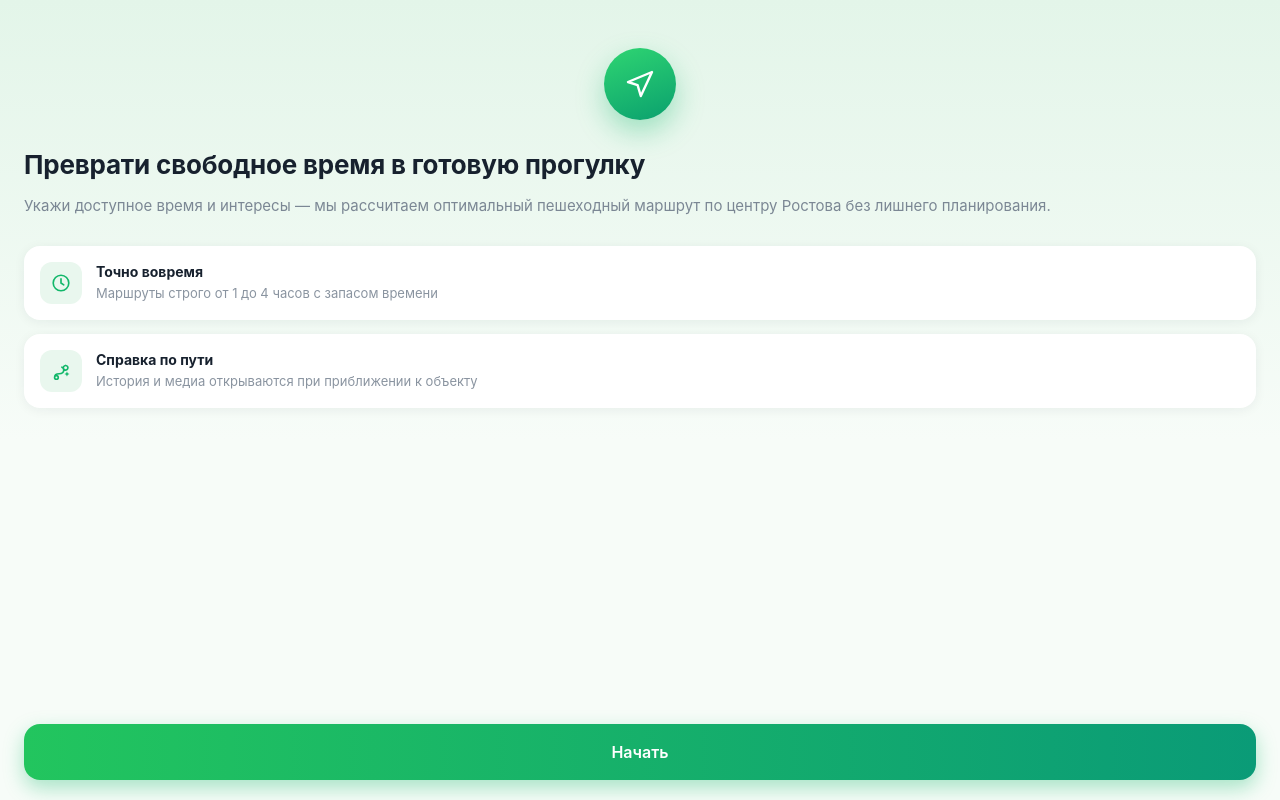
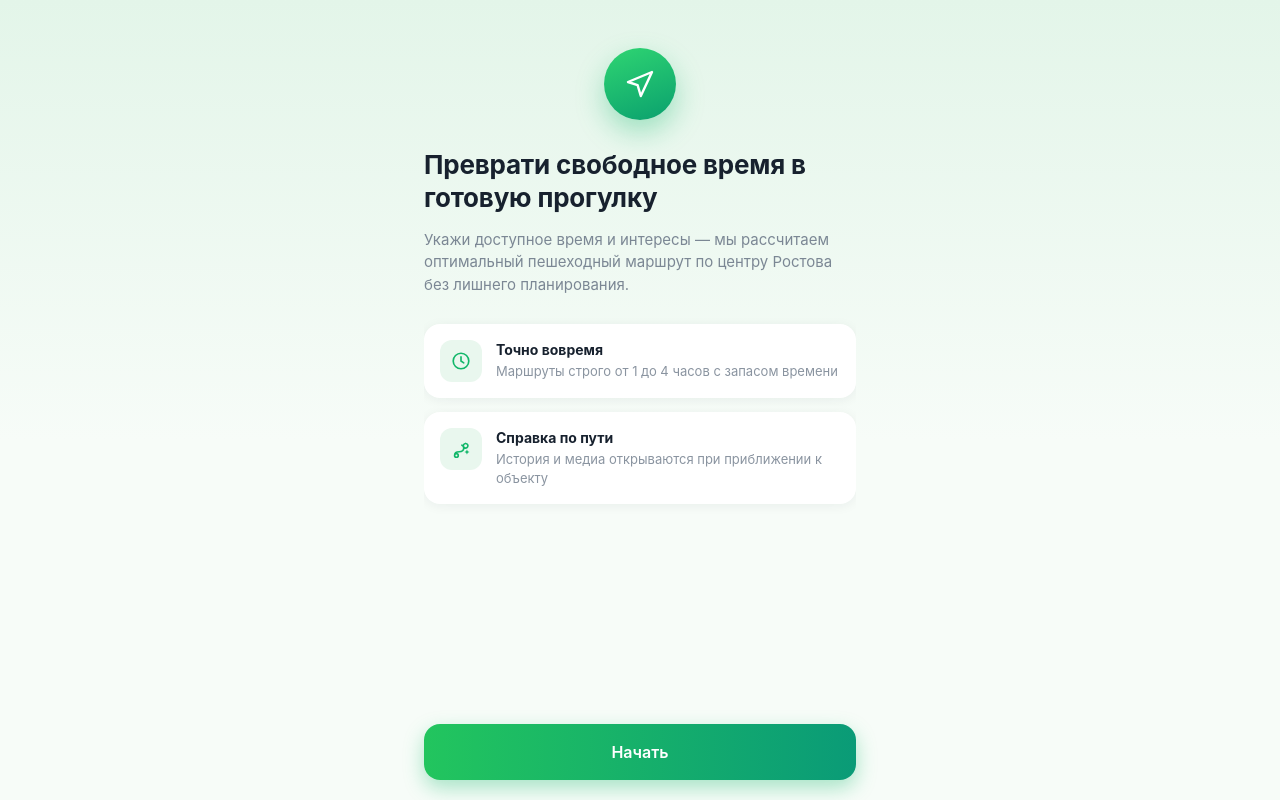
Before and after one commit to san4EZzzZZZ/hackaton_max, a React (Vite) app in the folder frontend/: page / in a window 1280 px wide. Built offline with nearby package versions, Linux system fonts and the light colour scheme; no server answers.

Commit message:
Изменение первого экрана - Убран скролл бар - Добавлена адаптация под разные экраны

```diff
--- a/frontend/src/screens/OnboardingScreen.jsx
+++ b/frontend/src/screens/OnboardingScreen.jsx
@@ -18,6 +18,7 @@ const FEATURES = [
 export default function OnboardingScreen({ onStart }) {
   return (
     <div className={`screen ${styles.screen}`}>
+      <div className="screen__body">
         <div className={styles.hero}>
           <div className={styles.iconWrap}>
             <NavigationIcon className={styles.icon} />
@@ -46,6 +47,7 @@ export default function OnboardingScreen({ onStart }) {
             </div>
           ))}
         </div>
+      </div>
 
       <div className={styles.footer}>
         <PrimaryButton onClick={onStart}>Начать</PrimaryButton>
--- a/frontend/src/screens/OnboardingScreen.module.css
+++ b/frontend/src/screens/OnboardingScreen.module.css
@@ -102,8 +102,9 @@
 }
 
 .footer {
-  margin-top: auto;
-  padding-top: 32px;
+  flex: none;
+  padding-top: 20px;
+  padding-bottom: calc(env(safe-area-inset-bottom) + 20px);
   width: 100%;
   animation: rise-in 0.5s ease 0.44s both;
 }
--- a/frontend/src/screens/RouteResultScreen.jsx
+++ b/frontend/src/screens/RouteResultScreen.jsx
@@ -59,6 +59,7 @@ export default function RouteResultScreen({ route, onEdit, onRestart }) {
         <h1 className={styles.headerTitle}>{route.title}</h1>
       </header>
 
+      <div className="screen__body">
         <div className={styles.summary}>
           <div className={styles.stat}>
             <span className={styles.statValue}>{formatMinutes(totalMinutes)}</span>
@@ -83,6 +84,7 @@ export default function RouteResultScreen({ route, onEdit, onRestart }) {
             ))}
           </ol>
         )}
+      </div>
 
       <div className={styles.footer}>
         <PrimaryButton onClick={onRestart}>Хочу новую прогулку</PrimaryButton>
--- a/frontend/src/screens/RouteResultScreen.module.css
+++ b/frontend/src/screens/RouteResultScreen.module.css
@@ -193,7 +193,8 @@
 }
 
 .footer {
-  margin-top: auto;
-  padding-top: 24px;
+  flex: none;
+  padding-top: 16px;
+  padding-bottom: calc(env(safe-area-inset-bottom) + 20px);
   width: 100%;
 }
--- a/frontend/src/screens/RouteSetupScreen.jsx
+++ b/frontend/src/screens/RouteSetupScreen.jsx
@@ -64,6 +64,7 @@ export default function RouteSetupScreen({ onBack, onSubmit, initial }) {
         <h1 className={styles.headerTitle}>Параметры прогулки</h1>
       </header>
 
+      <div className="screen__body">
         <section className={styles.section}>
           <h2 className={styles.sectionTitle}>Сколько времени есть?</h2>
           <div className={styles.durations} role="radiogroup" aria-label="Длительность">
@@ -128,6 +129,7 @@ export default function RouteSetupScreen({ onBack, onSubmit, initial }) {
               : submitError.message}
           </div>
         )}
+      </div>
 
       <div className={styles.footer}>
         <PrimaryButton onClick={handleSubmit} disabled={submitting}>
--- a/frontend/src/screens/RouteSetupScreen.module.css
+++ b/frontend/src/screens/RouteSetupScreen.module.css
@@ -140,7 +140,8 @@
 }
 
 .footer {
-  margin-top: auto;
-  padding-top: 28px;
+  flex: none;
+  padding-top: 20px;
+  padding-bottom: calc(env(safe-area-inset-bottom) + 20px);
   width: 100%;
 }
--- a/frontend/src/styles/global.css
+++ b/frontend/src/styles/global.css
@@ -49,12 +49,31 @@ button {
 }
 
 .screen {
-  min-height: 100dvh;
+  height: 100vh;
+  height: 100dvh;
   display: flex;
   flex-direction: column;
-  padding: calc(env(safe-area-inset-top) + 20px) 24px
-    calc(env(safe-area-inset-bottom) + 20px);
+  width: 100%;
+  max-width: 480px;
+  margin-inline: auto;
+  padding: calc(env(safe-area-inset-top) + 20px) 24px 0;
+  overflow: hidden;
   animation: screen-in 0.32s ease both;
+}
+
+/* Scrollable middle: only this area moves, header/footer stay pinned. */
+.screen__body {
+  flex: 1 1 auto;
+  min-height: 0;
+  overflow-y: auto;
+  overscroll-behavior: contain;
+  -webkit-overflow-scrolling: touch;
+  padding-bottom: 12px;
+  scrollbar-width: none;
+}
+
+.screen__body::-webkit-scrollbar {
+  display: none;
 }
 
 @keyframes screen-in {
```
Lines whose indentation alone changed are shown as unchanged.
